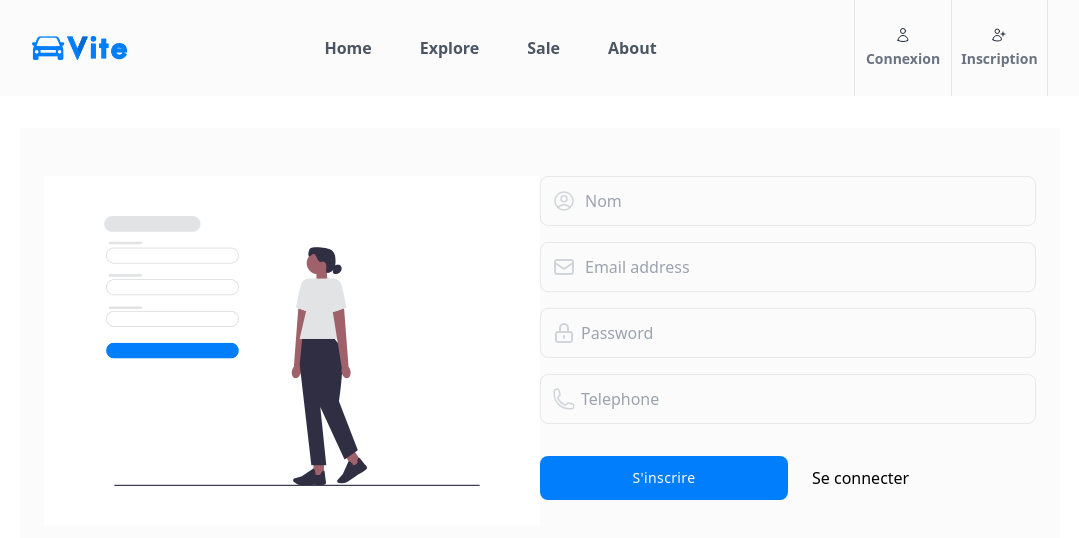
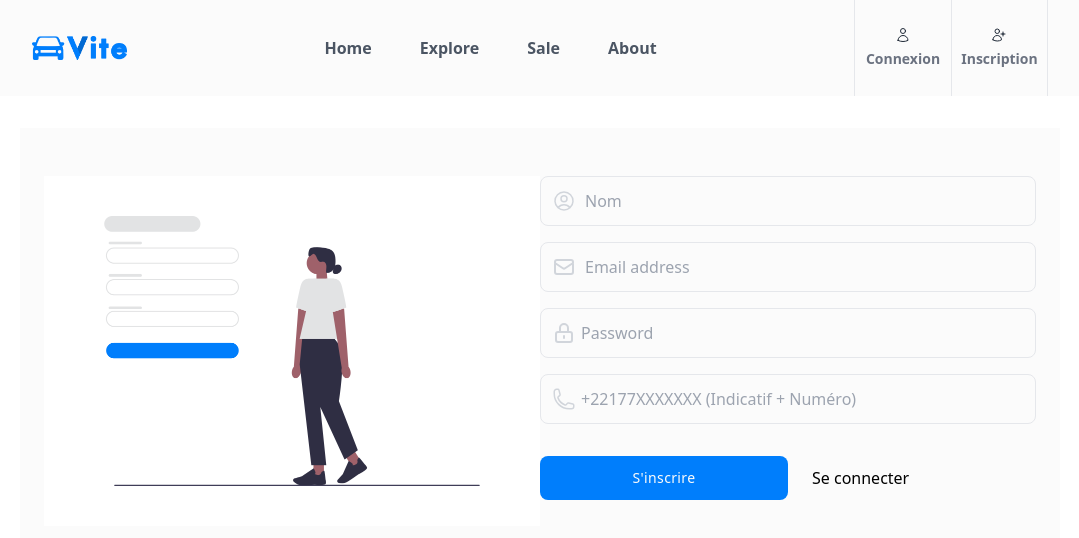
Before and after one commit to boysimon10/RentVite-Car-Rental-MERN-App, a React (Create React App) app in the folder frontend/: page /register in a window 1280 px wide. Shown: the top 538 px of the page, without its empty margins (100-1179 px from the left). Built offline with nearby package versions, Linux system fonts and the light colour scheme; no server answers.

Commit message:
Update Register.js

```diff
--- a/frontend/src/pages/Register.js
+++ b/frontend/src/pages/Register.js
@@ -155,7 +155,7 @@ function Register() {
             <input
               type="tel"
               className="block w-full px-10 py-3 text-gray-700 bg-white border rounded-lg  focus:border-blue-400 dark:focus:border-blue-300 focus:ring-blue-300 focus:outline-none focus:ring focus:ring-opacity-40"
-              placeholder="Telephone"
+              placeholder="+22177XXXXXXX (Indicatif + Numéro)"
               onChange={(e) => setTelephone(e.target.value)} value={telephone}
             />
           </div>
```
